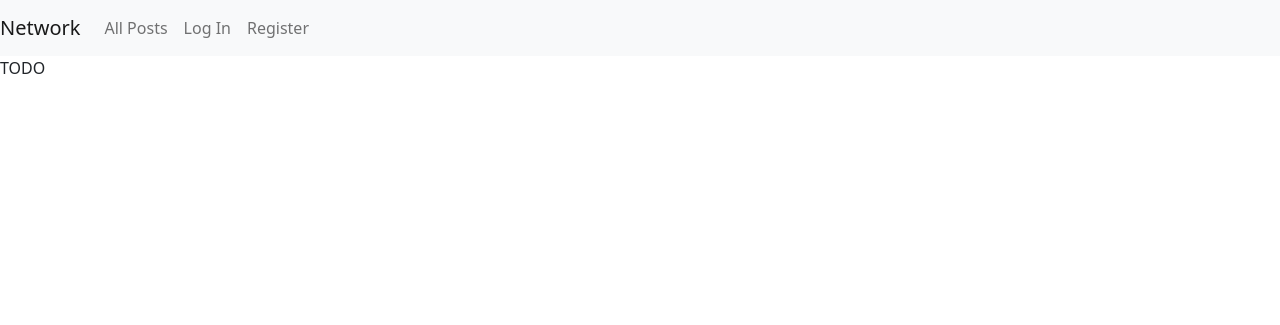
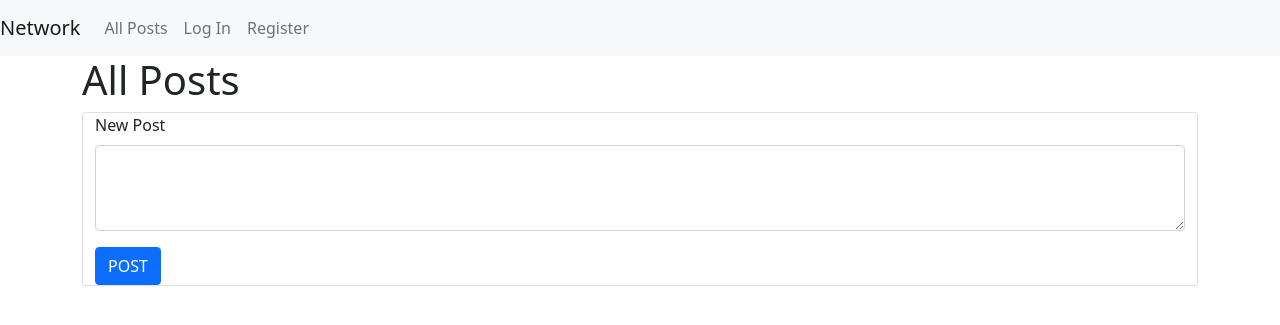
Before and after one commit to mamume/network, a Django app: page / in a window 1280 px wide. Shown: the top 325 px of the page. Run offline with Django 3.2, Linux system fonts and the light colour scheme.

Commit message:
add new post

```diff
--- a/network/templates/network/index.html
+++ b/network/templates/network/index.html
@@ -1,5 +1,20 @@
 {% extends "network/layout.html" %}
 
 {% block body %}
-    TODO
+    <div class="container">
+        <h1>All Posts</h1>
+
+        <div class="card">
+            {% comment %} <div class="container">
+                New Post
+            </div> {% endcomment %}
+            <div class="container">
+                <div class="mb-3">
+                    <label for="new-post" class="form-label">New Post</label>
+                    <textarea class="form-control" id="new-post" rows="3"></textarea>
+                </div>
+                <button type="button" class="btn btn-primary">POST</button>
+            </div>
+        </div>
+    </div>
 {% endblock %}
```
